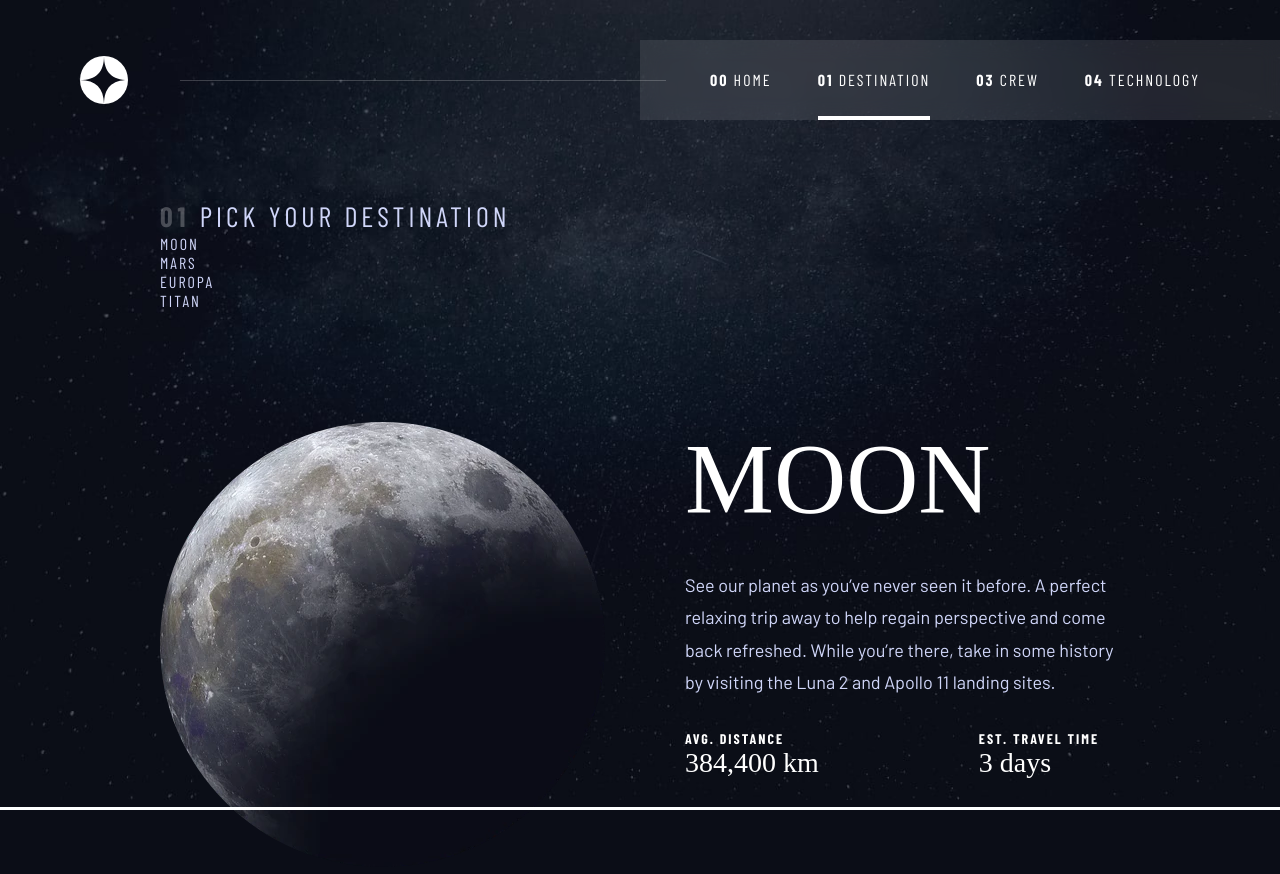
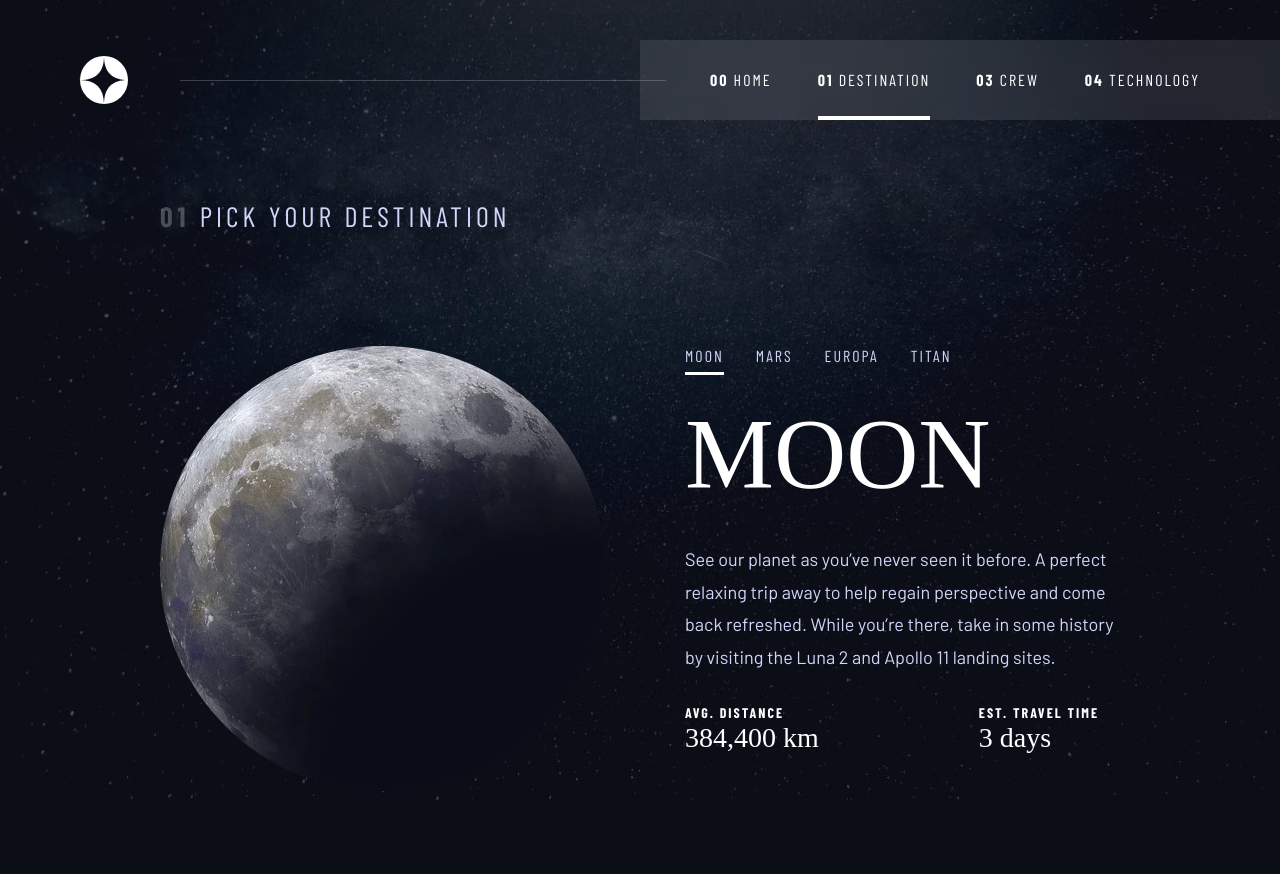
Before and after one commit to aminetiouk/space-tourism-website, a React (Vite) app: page /destination in a window 1280 px wide. Shown: the top 874 px of the page. Built offline with nearby package versions, Linux system fonts and the light colour scheme; a web font is replaced by a local one.

Commit message:
refactor(Destination.jsx): inline DestinationCard logic and integrate tab switching

```diff
--- a/src/components/destination/Destination.jsx
+++ b/src/components/destination/Destination.jsx
@@ -1,7 +1,63 @@
 import { useState } from 'react';
 import data from '../../assets/data.json';
-import DestinationCard from './DestinationCard';
 import PageWrapper from '../PageWrapper';
+
+const images = import.meta.glob('/src/assets/destination/*.{png,webp}', {
+  eager: true,
+  as: 'url',
+});
+
+function DestinationCard({
+  name,
+  description,
+  distance,
+  travelTime,
+  imageKey,
+  destinations,
+  currentIndex,
+  setCurrentIndex
+}) {
+  const imgSrc = images[`/src/assets/destination/${imageKey}`];
+
+  return (
+    <div className="destination">
+      <img src={imgSrc} alt={name} className="destination-image" />
+
+      <div className="destination-info">
+        <nav>
+          <ul className="destination-tabs">
+            {destinations.map((destination, index) => (
+              <li key={destination.name}>
+                <button
+                  className={`destination-nav text-preset-8 ${
+                    index === currentIndex ? 'destination-tabs__active' : ''
+                  }`}
+                  onClick={() => setCurrentIndex(index)}
+                >
+                  {destination.name.toUpperCase()}
+                </button>
+              </li>
+            ))}
+          </ul>
+        </nav>
+
+        <h2 className="text-preset-2">{name}</h2>
+        <p className="text-preset-9">{description}</p>
+
+        <div className="destination-meta">
+          <div>
+            <h3 className="text-preset-7">AVG. DISTANCE</h3>
+            <p className="text-preset-6">{distance}</p>
+          </div>
+          <div>
+            <h3 className="text-preset-7">Est. travel time</h3>
+            <p className="text-preset-6">{travelTime}</p>
+          </div>
+        </div>
+      </div>
+    </div>
+  );
+}
 
 export default function Destination() {
   const destinations = data.destinations;
@@ -16,29 +72,15 @@ export default function Destination() {
           <span>01</span> PICK YOUR DESTINATION
         </h1>
 
-        <nav className="destination-tabs">
-          <ul>
-            {destinations.map((destination, index) => (
-              <li key={destination.name}>
-                <button
-                  className={` destination-nav text-preset-8
-                    ${index === currentIndex ? 'destination-tabs__active' : ''}
-                  `}
-                  onClick={() => setCurrentIndex(index)}
-                >
-                  {destination.name.toUpperCase()}
-                </button>
-              </li>
-            ))}
-          </ul>
-        </nav>
-
         <DestinationCard
           name={currentDestination.name.toUpperCase()}
           description={currentDestination.description}
           distance={currentDestination.distance}
           travelTime={currentDestination.travel}
           imageKey={imageKey}
+          destinations={destinations}
+          currentIndex={currentIndex}
+          setCurrentIndex={setCurrentIndex}
         />
       </div>
     </PageWrapper>
```
